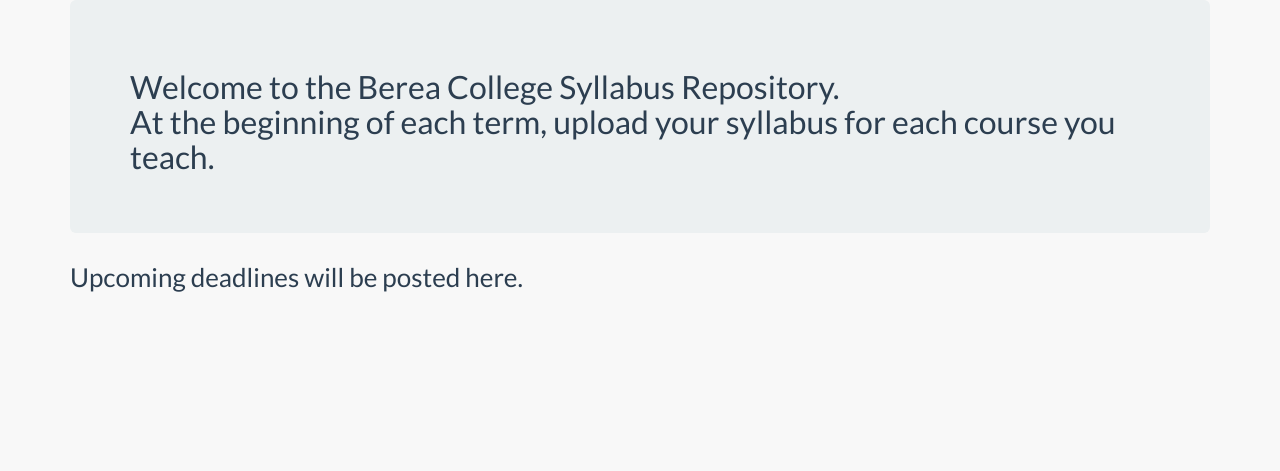
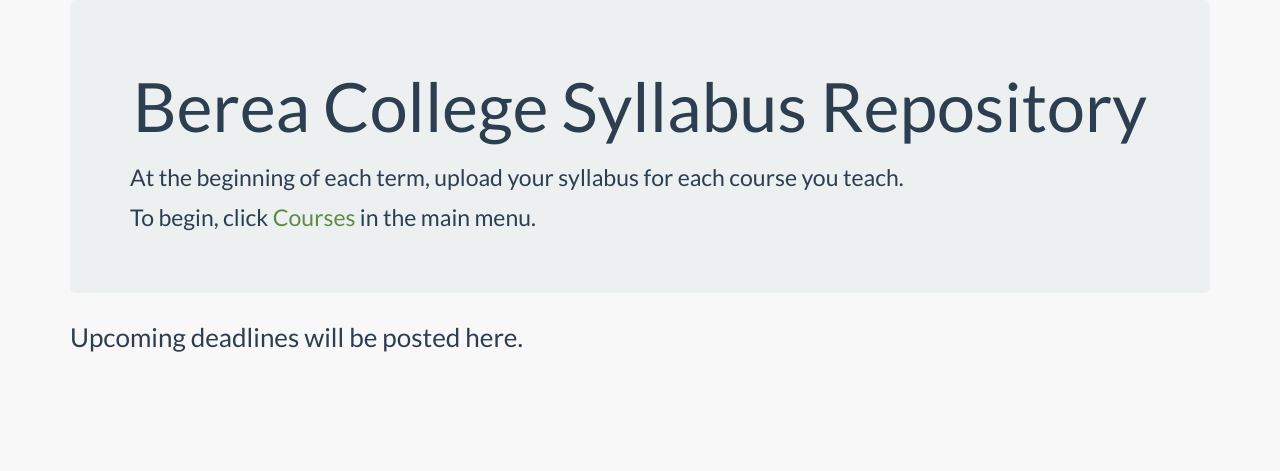
Before and after one commit to BCStudentSoftwareDevTeam/bcsr, a Python web app: template app/templates/deadline.html in a window 1280 px wide. Shown: the part 60-531 px from the top of the page. Run offline with Jinja, Linux system fonts and the light colour scheme; the template is opened without the code that fills it, so the values that code supplies are empty; some libraries are stand-ins or nearby versions.

Commit message:
Updating language on main page jumbotron so it's more clear where to start.

```diff
--- a/app/templates/deadline.html
+++ b/app/templates/deadline.html
@@ -5,8 +5,9 @@
 {% set currentPage = "start" %}
 {% include 'snips/messages.html' %}
 <div class="jumbotron">
-  <h2>Welcome to the Berea College Syllabus Repository. <br />
-  At the beginning of each term, upload your syllabus for each course you teach.</h2>
+  <h1 class="text-center">Berea College Syllabus Repository<h1>
+  <p>At the beginning of each term, upload your syllabus for each course you teach.</p>
+  <p>To begin, click <a href="courses">Courses</a> in the main menu.</p>
 </div >
 {% if deadlines %}
   <table class="table table-bordered">
```
